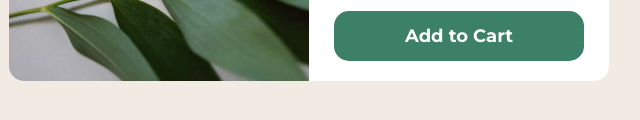
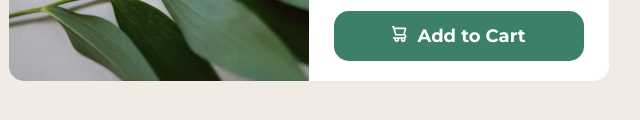
Before and after one commit to SayedMuhammadAbdullah/Frontendprojects, a plain HTML site: page product-preview-card/index.html in a window 1280 px wide. Shown: the part 544-664 px from the top of the page, 331-971 px from the left. Drawn offline with Linux system fonts and the light colour scheme.

Commit message:
index.html

```diff
--- a/product-preview-card/index.html
+++ b/product-preview-card/index.html
@@ -35,7 +35,7 @@
 </div>
 <div class="bottom flex">
   <div class="btn">
-    <button>Add to Cart</button>
+    <button><svg width="15" height="16" xmlns="http://www.w3.org/2000/svg"><path d="M14.383 10.388a2.397 2.397 0 0 0-1.518-2.222l1.494-5.593a.8.8 0 0 0-.144-.695.8.8 0 0 0-.631-.28H2.637L2.373.591A.8.8 0 0 0 1.598 0H0v1.598h.983l1.982 7.4a.8.8 0 0 0 .799.59h8.222a.8.8 0 0 1 0 1.599H1.598a.8.8 0 1 0 0 1.598h.943a2.397 2.397 0 1 0 4.507 0h1.885a2.397 2.397 0 1 0 4.331-.376 2.397 2.397 0 0 0 1.12-2.021ZM11.26 7.99H4.395L3.068 3.196h9.477L11.26 7.991Zm-6.465 6.392a.8.8 0 1 1 0-1.598.8.8 0 0 1 0 1.598Zm6.393 0a.8.8 0 1 1 0-1.598.8.8 0 0 1 0 1.598Z" fill="#FFF"/></svg>Add to Cart</button>
   </div>
 </div>
 </div>
```
